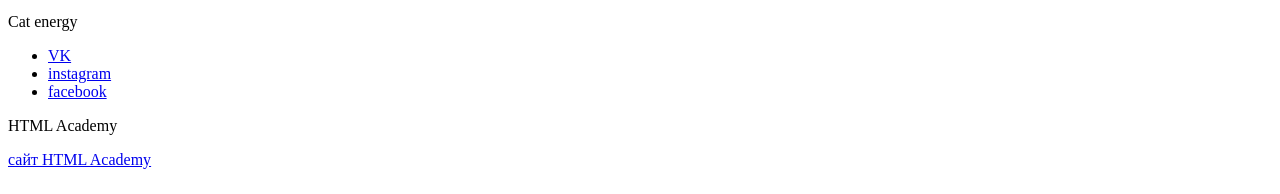
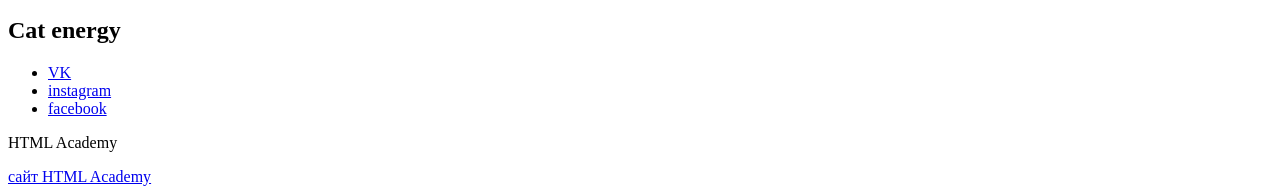
Before and after one commit to KorshunovAndrei/952175-cat-energy-19, a website: page source/index.html in a window 1280 px wide. Shown: the part 1180-1374 px from the top of the page. Drawn offline with Linux system fonts and the light colour scheme.

Commit message:
Правки для валидатора

```diff
--- a/source/index.html
+++ b/source/index.html
@@ -95,7 +95,7 @@
     </section>
 
     <section class="page-footer__bottom">
-      <p class="page-footer__subtitle">Cat energy</p>
+      <h2 class="page-footer__subtitle">Cat energy</h2>
       <ul class="page-footer__social social">
         <li class="social__item social__item--vk">
           <a href="#">VK</a>
```
Also changed, not shown: source/catalog.html (+1 -1 lines), source/form.html (+2 -2 lines).
